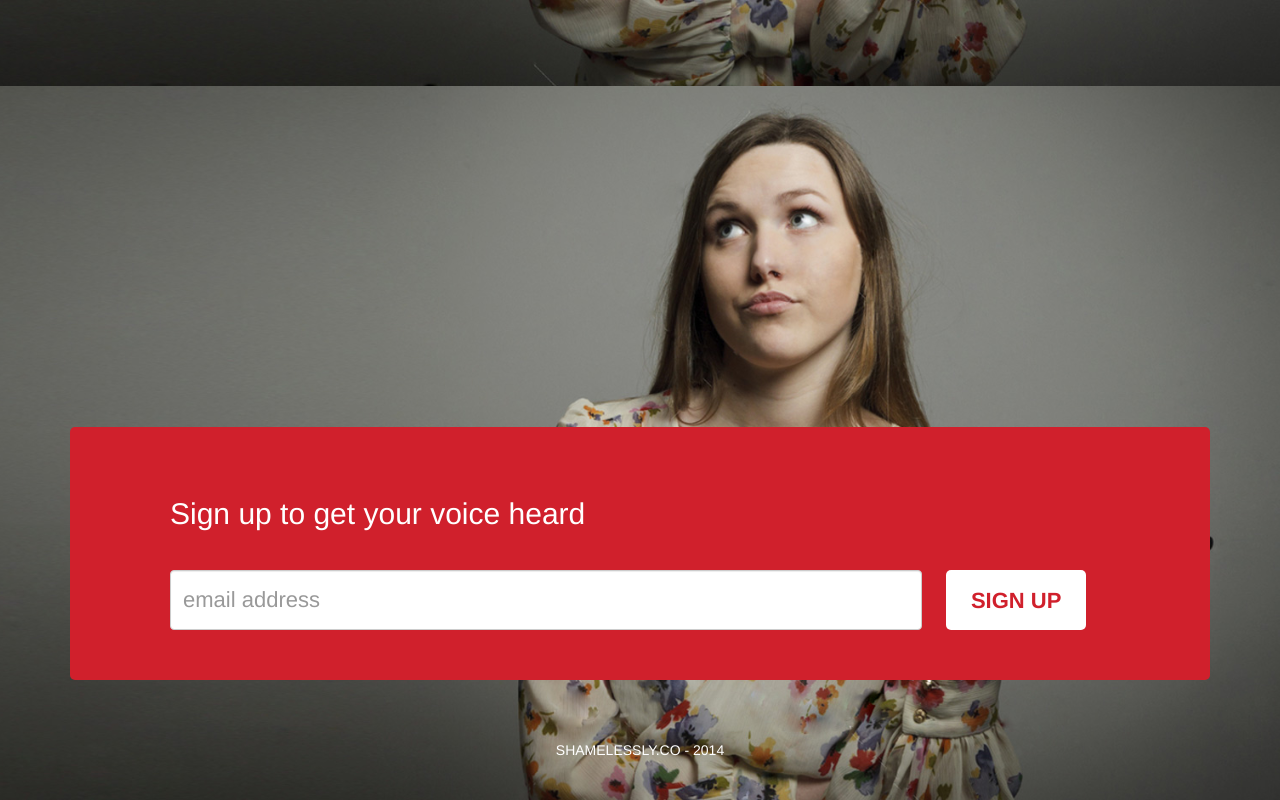
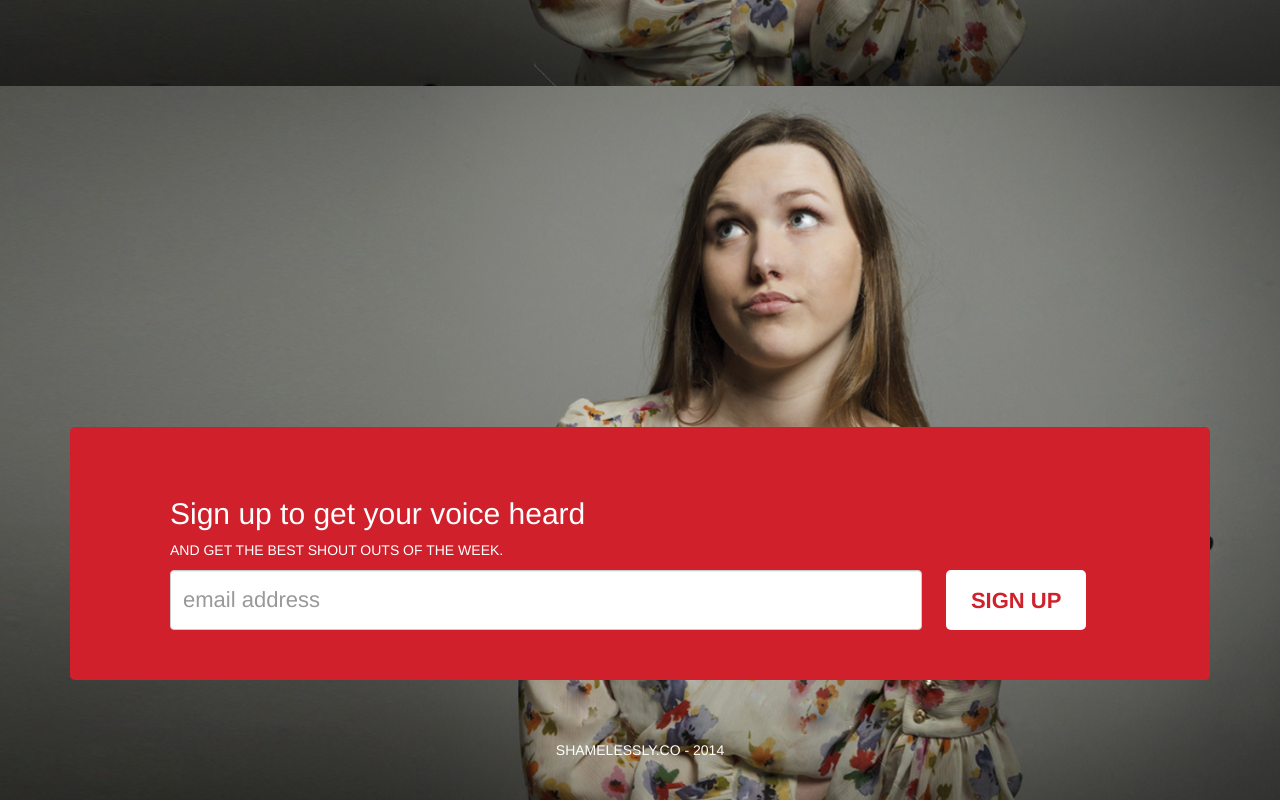
Before and after one commit to shamelessly/website, a website: page views/index.html in a window 1280 px wide. Shown: the part 714-1514 px from the top of the page. Drawn offline with nearby package versions, Linux system fonts and the light colour scheme; no server answers.

Commit message:
add tagline

```diff
--- a/public/css/main.css
+++ b/public/css/main.css
@@ -282,7 +282,11 @@ a .logo{
 
 .cta h2{
     color: white;
-    margin-bottom: 40px;
+}
+
+.cta h2 + p{
+    color:white;
+    text-transform: uppercase;
 }
 
 .cta #mc-cta input{
--- a/views/index.html
+++ b/views/index.html
@@ -77,6 +77,7 @@
                 <div class="col-md-12">
                    <div class="cta">
                     <h2>Sign up to get your voice heard</h2>
+                    <p>And get the best shout outs of the week.</p>
                     <form action="http://shamelessly.us3.list-manage.com/subscribe/post?u=05d89d6991852c5d2ffc4eed7&amp;id=ed97a1a090" method="post" id="mc-cta" name="mc-embedded-subscribe-form" class="validate" target="_blank" novalidate>
                           <input type="email" value="" name="EMAIL" class="form-control email" id="mce-EMAIL" placeholder="email address" required></input>
                          <input type="submit" value="Sign Up" name="subscribe" id="mc-embedded-subscribe" class="signup" style="display:inline-block;"/>
@@ -84,7 +85,6 @@
                         <div style="position: absolute; left: -5000px;">
                             <input type="text" name="b_05d89d6991852c5d2ffc4eed7_ed97a1a090" value="">
                         </div>
-
                     </form>
                    </div>
                 </div>
```
